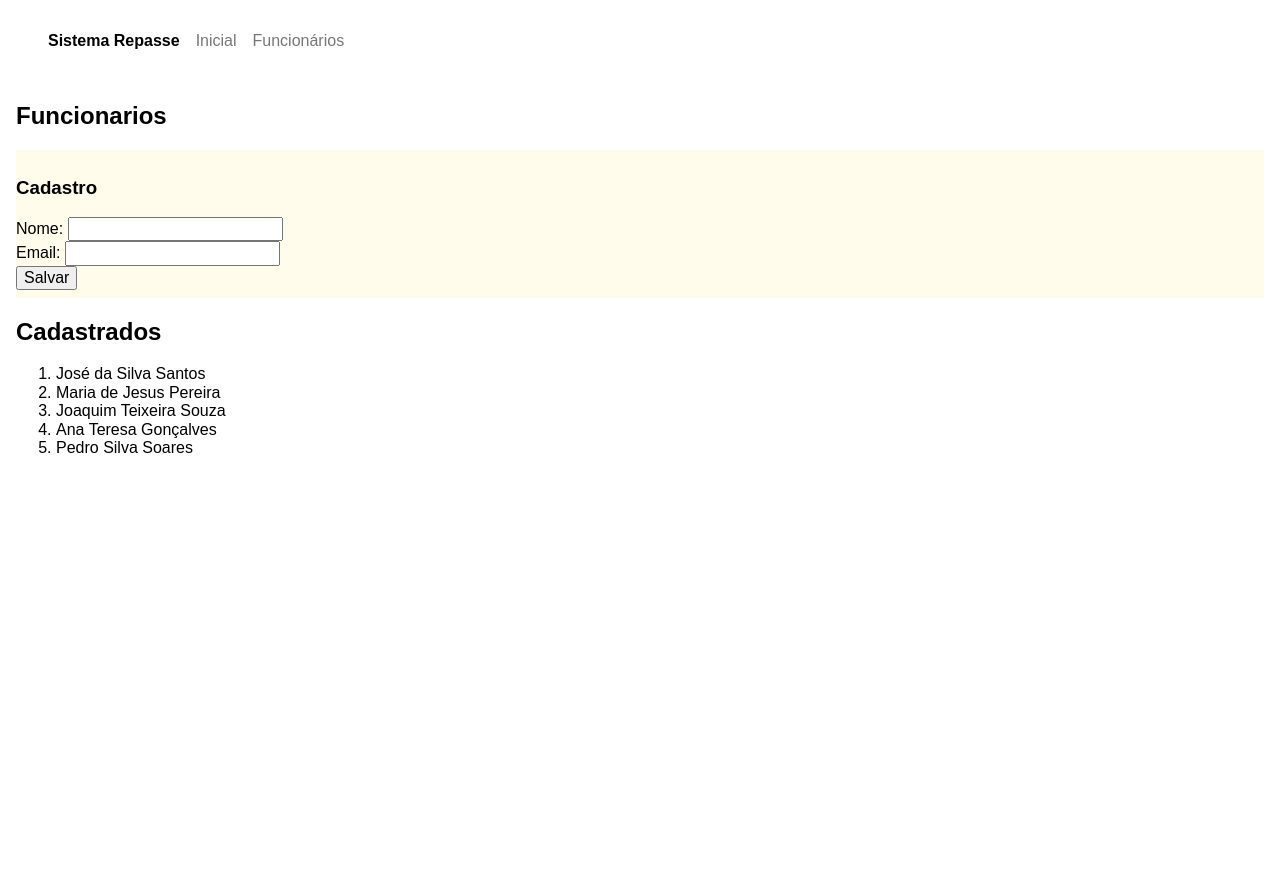
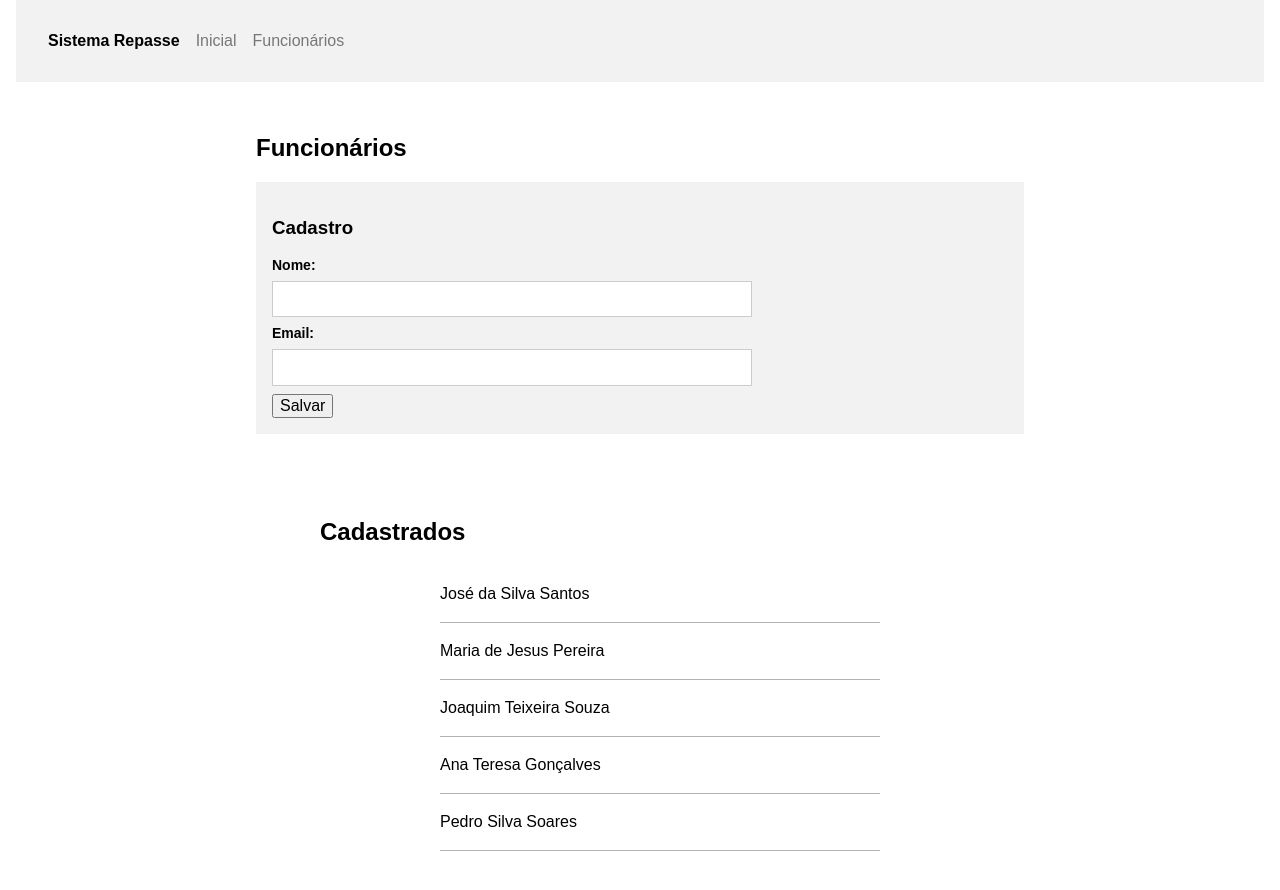
Before and after one commit to TRE-TO/aplicacao-modelo, a React (Create React App) app: page /funcionario/lista in a window 1280 px wide. Shown: the top 890 px of the page. Before the commit the page ends 800 px from the top, so only its background shows below. Built offline with nearby package versions, Linux system fonts and the light colour scheme.

Commit message:
Melhoria visual.

```diff
--- a/src/componentes/Cabecalho.js
+++ b/src/componentes/Cabecalho.js
@@ -5,7 +5,7 @@ export class Cabecalho extends Component {
 
     render() {
         return (
-            <header className="">
+            <header className="bg-black-05">
                 <nav className="pa3 pa4-ns">
                     <Link className="link dim black b f6 f5-ns dib mr3" to="/" title="Inicial">Sistema Repasse</Link>
                     <Link className="link dim gray    f6 f5-ns dib mr3" to="/" title="Inicial">Inicial</Link>
--- a/src/componentes/funcionario/ListaFuncionario.js
+++ b/src/componentes/funcionario/ListaFuncionario.js
@@ -33,17 +33,19 @@ export default class ListaFuncionario extends Component {
 
     render() {
         return (
-            <div>
+            <div className="mw6 mw7-ns center pt4">
 
-                <h2>Funcionarios</h2>
+                <h2>Funcionários</h2>
 
-                <form className="bg-washed-yellow pv2" onSubmit={this.trataEnvio.bind(this)}>
+                <form className="bg-black-05 pa3" onSubmit={this.trataEnvio.bind(this)}>
                     <h3>Cadastro</h3>
-                    <div>
-                        Nome: <input type="text" value={this.state.nome} onChange={this.trataAlteracao.bind(this, 'nome')} />
+                    <div className="measure">
+                        <label htmlFor="nome" class="f6 b db mb2">Nome:</label>
+                        <input id="nome" class="input-reset ba b--black-20 pa2 mb2 db w-100" type="text" value={this.state.nome} onChange={this.trataAlteracao.bind(this, 'nome')} />
                     </div>
-                    <div>
-                        Email: <input type="text" value={this.state.email} onChange={this.trataAlteracao.bind(this, 'email')} />
+                    <div className="measure">
+                        <label htmlFor="email" class="f6 b db mb2">Email:</label>
+                        <input id="email" class="input-reset ba b--black-20 pa2 mb2 db w-100" type="text" value={this.state.email} onChange={this.trataAlteracao.bind(this, 'email')} />
                     </div>
                     <button type="submit">Salvar</button>
                 </form>
@@ -61,11 +63,11 @@ export default class ListaFuncionario extends Component {
 class FuncionariosCadastrados extends Component {
     render() {
         return (
-            <div>
+            <div className="pa3 pa5-ns">
                 <h2>Cadastrados</h2>
-                <ol>
-                    {this.props.funcionarios.map(f => <li>{f.nome}</li>)}
-                </ol>
+                <ul className="list p10 measure center">
+                    {this.props.funcionarios.map(f => <li className="lh-copy pv3 ba bl-0 bt-0 br-0 b--black-30">{f.nome}</li>)}
+                </ul>
             </div>
         );
     }
```
